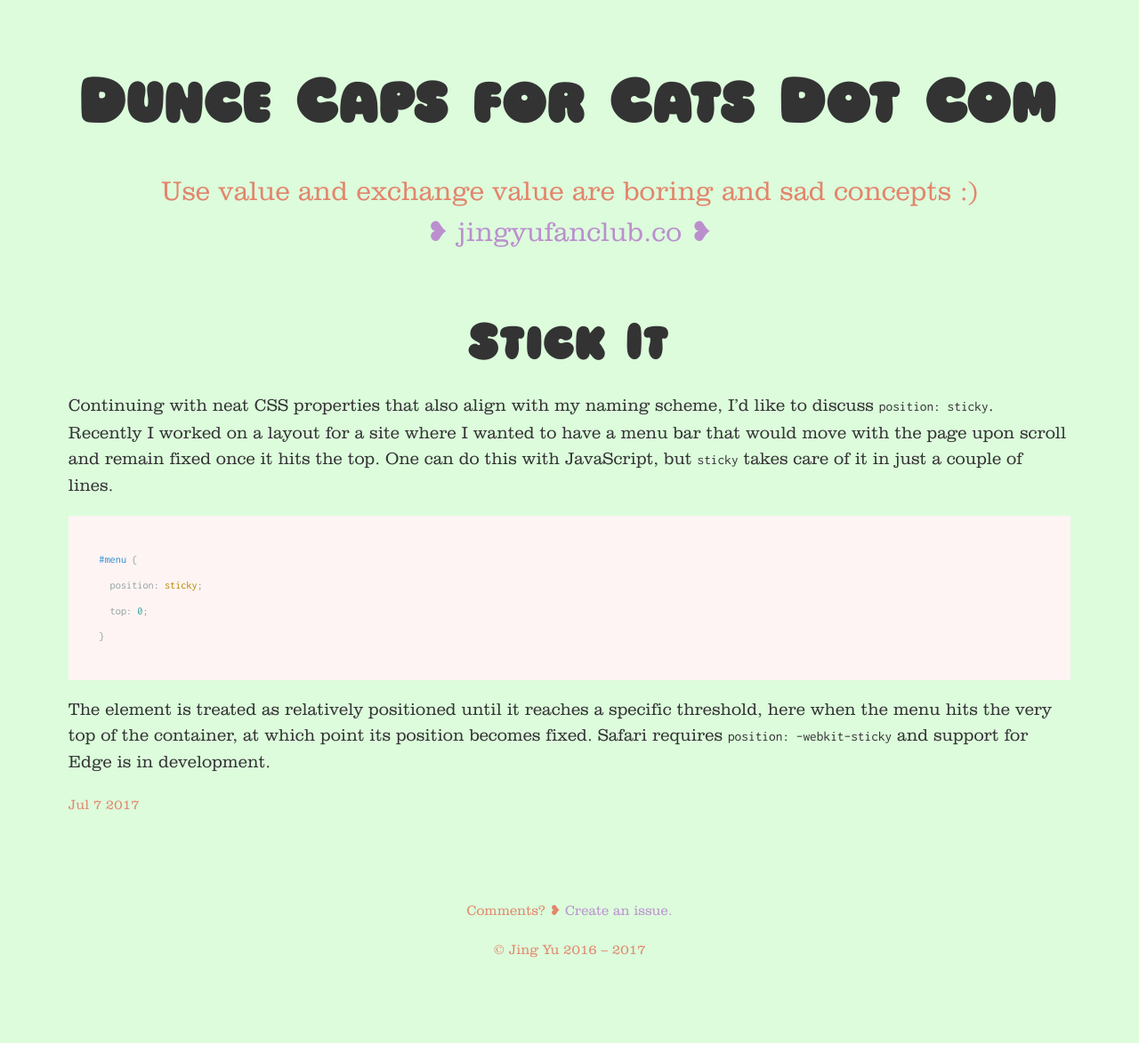
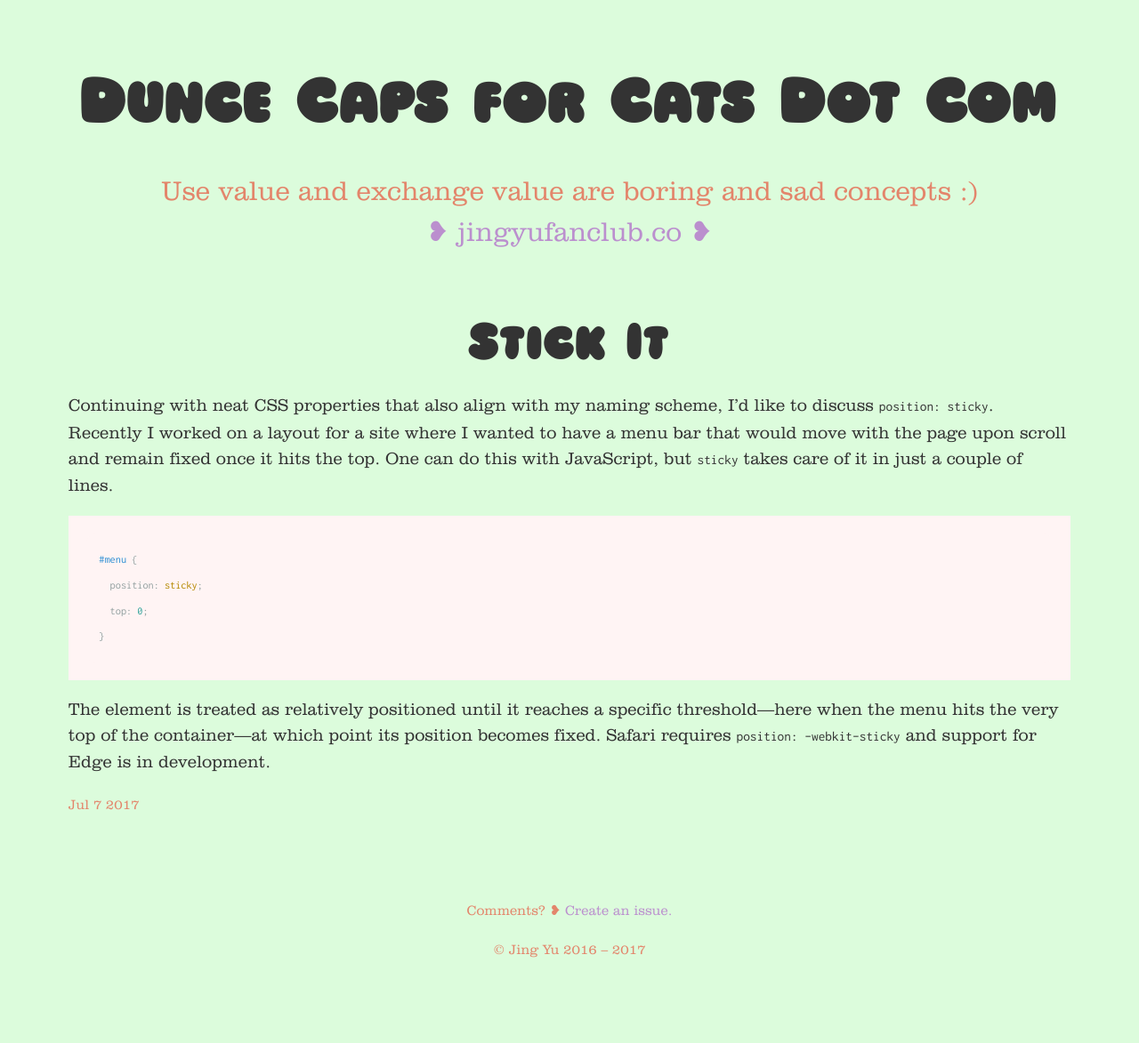
Before and after one commit to jingyufanclub/bloggo, a Jekyll site: the page built from _posts/2017-07-07-stick-it.md, in a window 1280 px wide. Shown: the whole page at 89% size. Built offline with Jekyll 4.4.1, drawn with Linux system fonts in a browser that asks for light colours.

Commit message:
use em dash

````diff
--- a/_posts/2017-07-07-stick-it.md
+++ b/_posts/2017-07-07-stick-it.md
@@ -9,4 +9,4 @@ Continuing with neat CSS properties that also align with my naming scheme, I'd l
   top: 0;
 }
 ```
-The element is treated as relatively positioned until it reaches a specific threshold, here when the menu hits the very top of the container, at which point its position becomes fixed. Safari requires `position: -webkit-sticky` and support for Edge is in development.
+The element is treated as relatively positioned until it reaches a specific threshold—here when the menu hits the very top of the container—at which point its position becomes fixed. Safari requires `position: -webkit-sticky` and support for Edge is in development.
````
